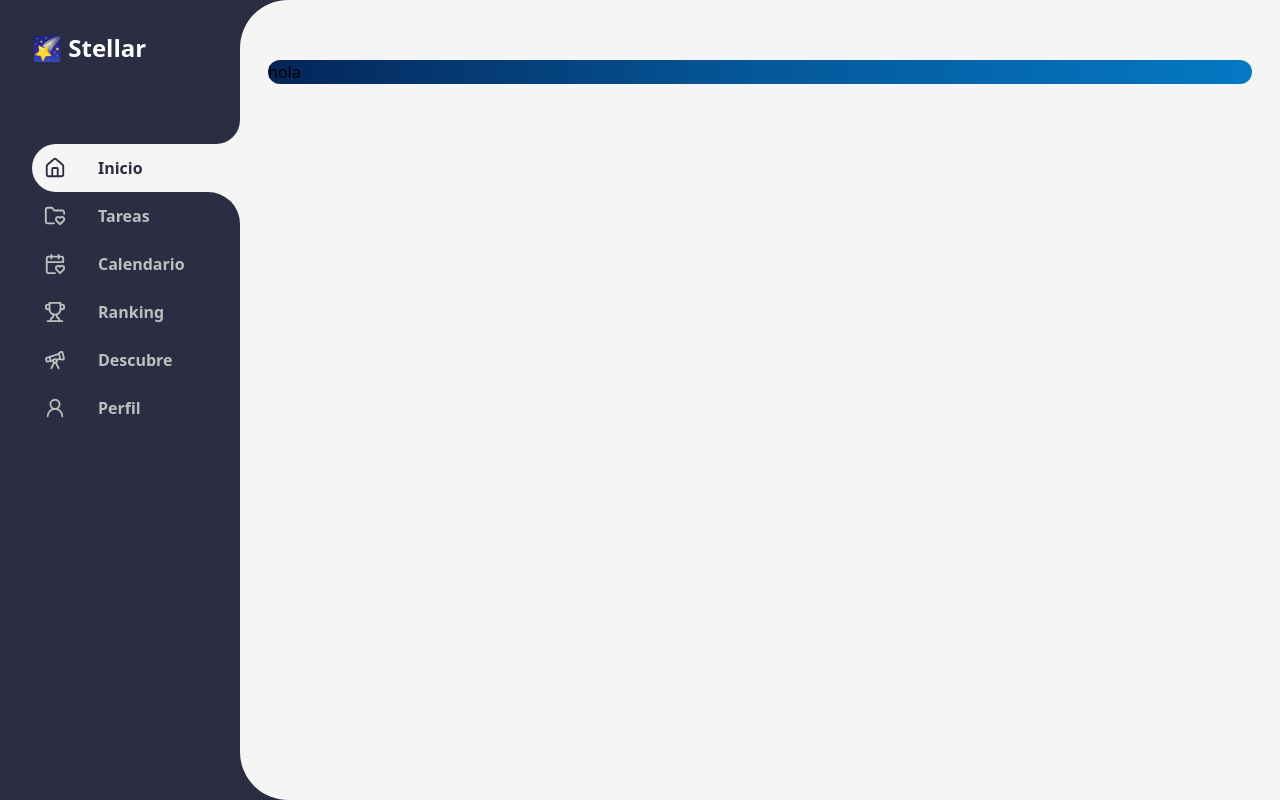
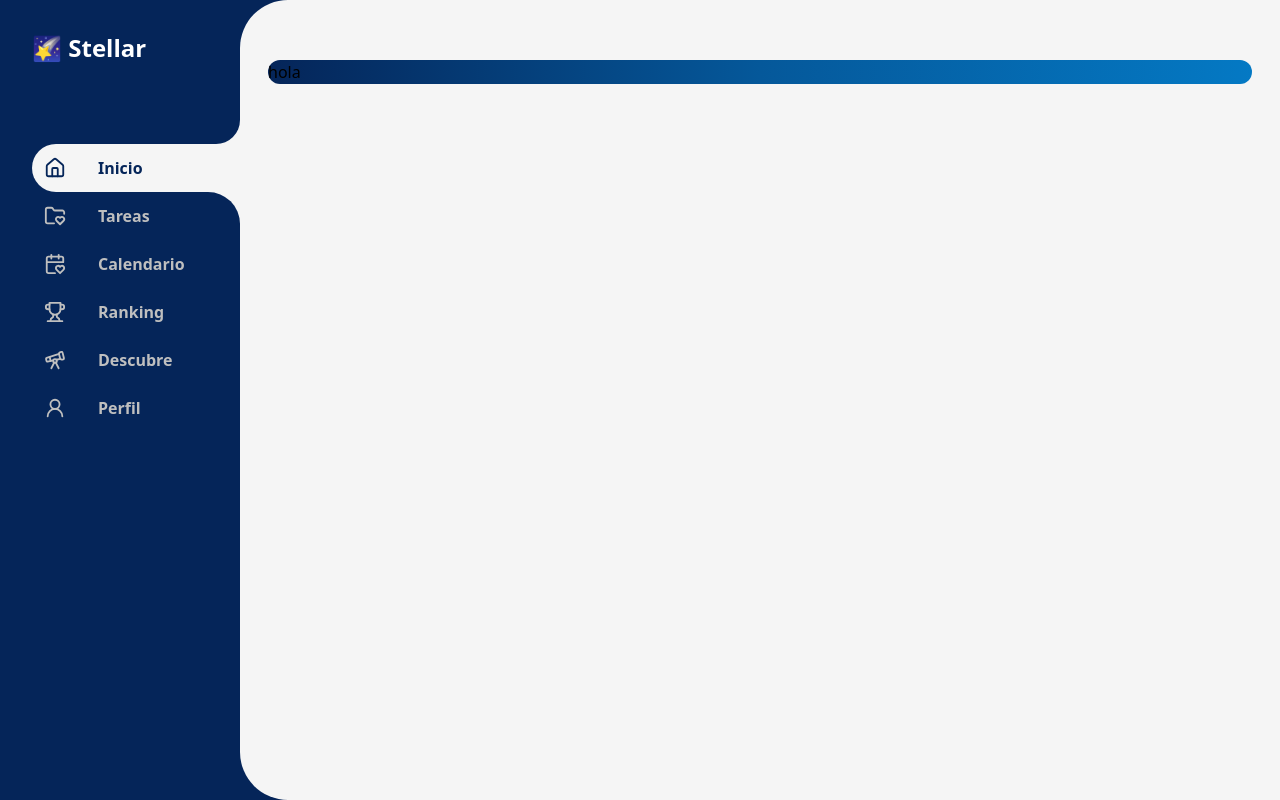
Before and after one commit to KevinLatino/Stellar-Frontend, a React (Vite) app: page / in a window 1280 px wide. Built offline with nearby package versions, Linux system fonts and the light colour scheme.

Commit message:
Structural changes

```diff
--- a/package.json
+++ b/package.json
@@ -10,11 +10,13 @@
     "preview": "vite preview"
   },
   "dependencies": {
+    "@chakra-ui/react": "^2.8.2",
     "animate.css": "^4.1.1",
     "lucide-react": "^0.390.0",
     "react": "^18.2.0",
     "react-dom": "^18.2.0",
     "react-icons": "^5.2.1",
+    "react-router-dom": "^6.24.1",
     "rsuite": "^5.64.1"
   },
   "devDependencies": {
--- a/src/Screens/HomeScreen.jsx
+++ b/src/Screens/HomeScreen.jsx
@@ -6,7 +6,6 @@ const HomeScreen = () => {
             <div className=" md:my-8 bg-gradient-to-r from-navy-blue via-light-blue mx-8 sm:mx-0 to-sky-blue text-skwhite rounded-3xl md:w-full flex m-auto">
                 <h1>hola</h1>
             </div>
-
         </>
     )
 }
--- a/tailwind.config.js
+++ b/tailwind.config.js
@@ -34,7 +34,7 @@ export default {
 
         //Oppia colors
         //NavBar and bakcground
-        "Blue-Gray": "#061848",
+        "Blue-Gray": "#003554",
         "light-White": "#F5F5F5",
 
         //Different types of blue
@@ -43,7 +43,7 @@ export default {
         "sky-blue": "#0479c4",
 
         //More options colors
-        "Blue-Gray": "#2b2d42",
+        "Blue-Gray": "#052559",
         "light-White": "#F5F5F5"
       }
     },
```
Also changed, not shown: 1 other file (tests, documents, lock files or other folders).
